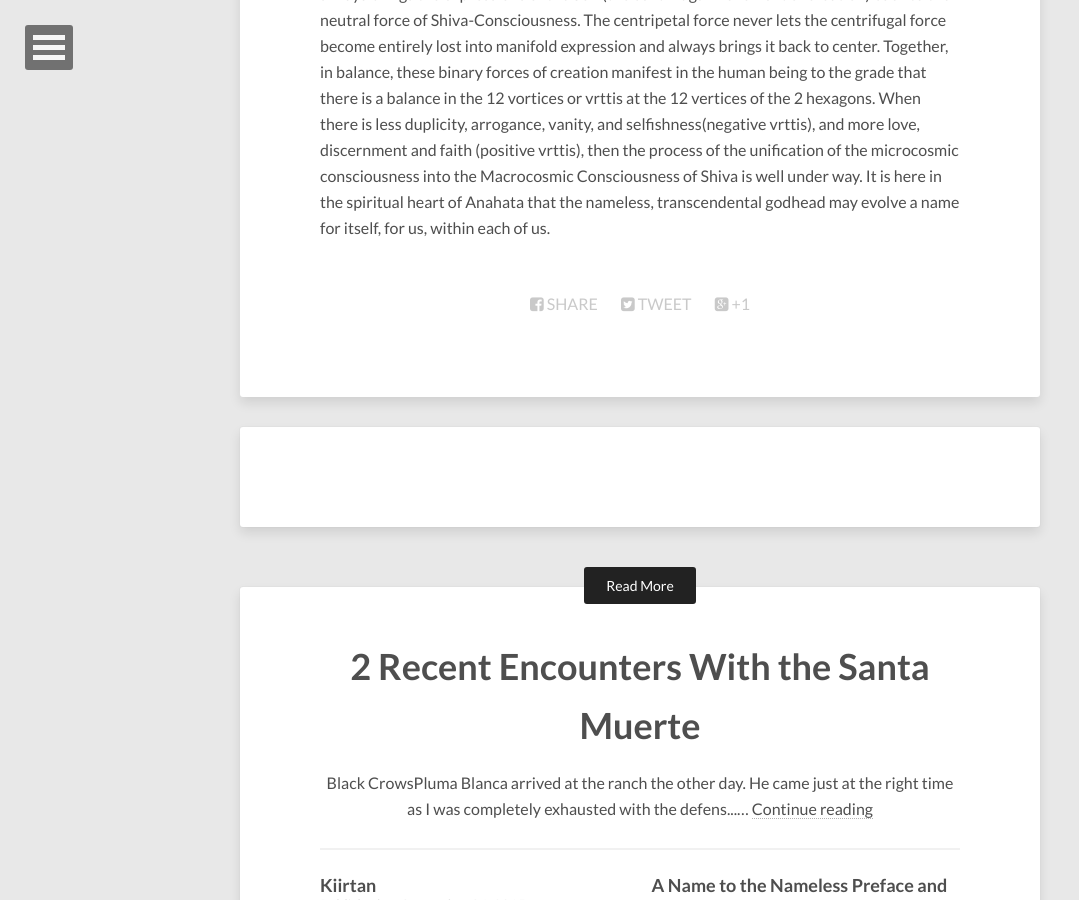
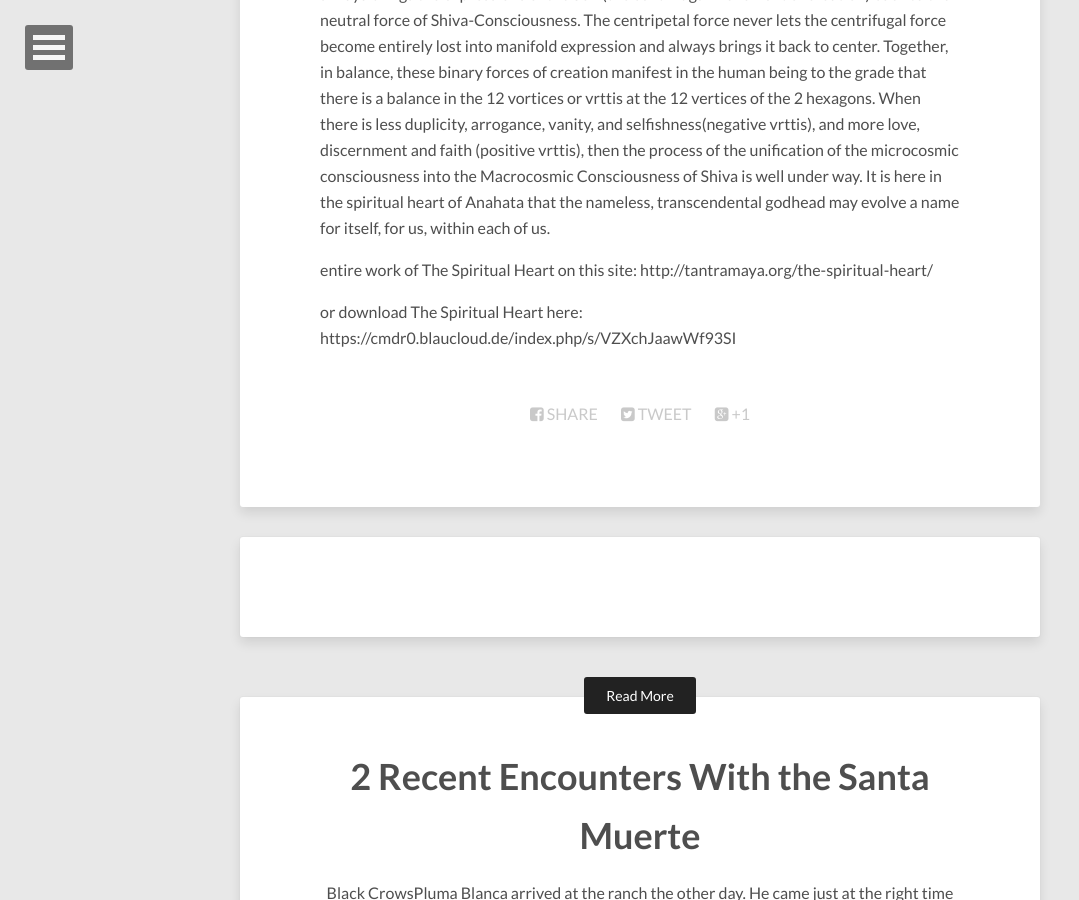
Before and after one commit to anandamurtiidiscursos/anandamurtiidiscursos.github.io, a Jekyll site: the page built from _posts/2015-09-05-introduction-to-the-spiritual-heart.md, in a window 1280 px wide and 900 px high, scrolled down 3731 px. Shown: the whole window, without its empty margins (0-1079 px from the left). Built offline with Jekyll 4.4.1, drawn with Linux system fonts in a browser that asks for light colours; nearby versions of some CDN libraries; comment, search, counter and statistics services are not loaded.

Commit message:
Updated 2015-09-05-introduction-to-the-spiritual-heart.md

```diff
--- a/_posts/2015-09-05-introduction-to-the-spiritual-heart.md
+++ b/_posts/2015-09-05-introduction-to-the-spiritual-heart.md
@@ -48,3 +48,7 @@ arrogance, vanity, and selfishness(negative vrttis), and more love,
 discernment and faith (positive vrttis), then the process of the unification of
 the microcosmic consciousness into the Macrocosmic Consciousness of
 Shiva is well under way. It is here in the spiritual heart of Anahata that the nameless, transcendental godhead may evolve a name for itself, for us, within each of us.
+
+entire work of The Spiritual Heart on this site: http://tantramaya.org/the-spiritual-heart/
+
+or download The Spiritual Heart here:  https://cmdr0.blaucloud.de/index.php/s/VZXchJaawWf93SI
```
